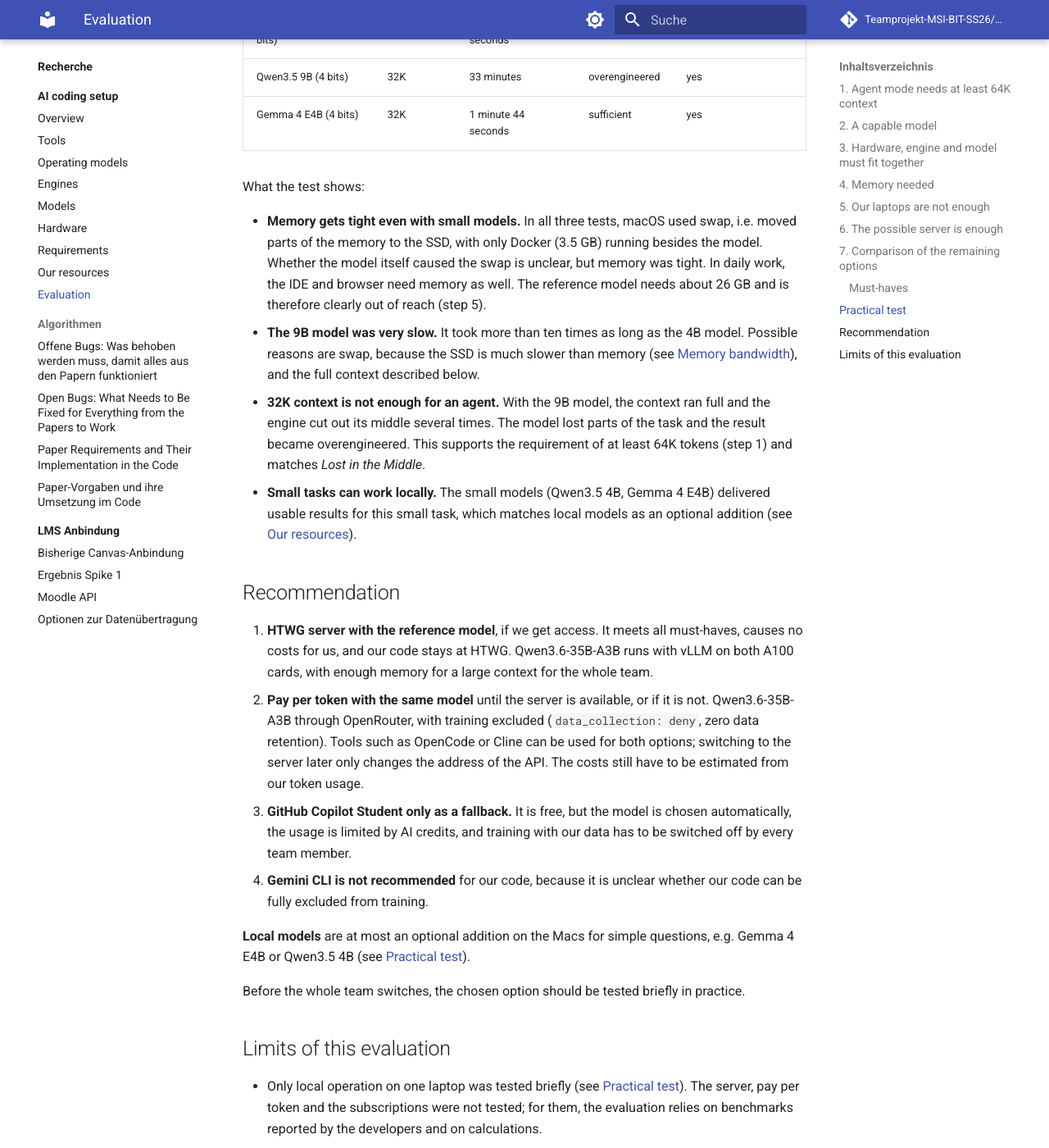
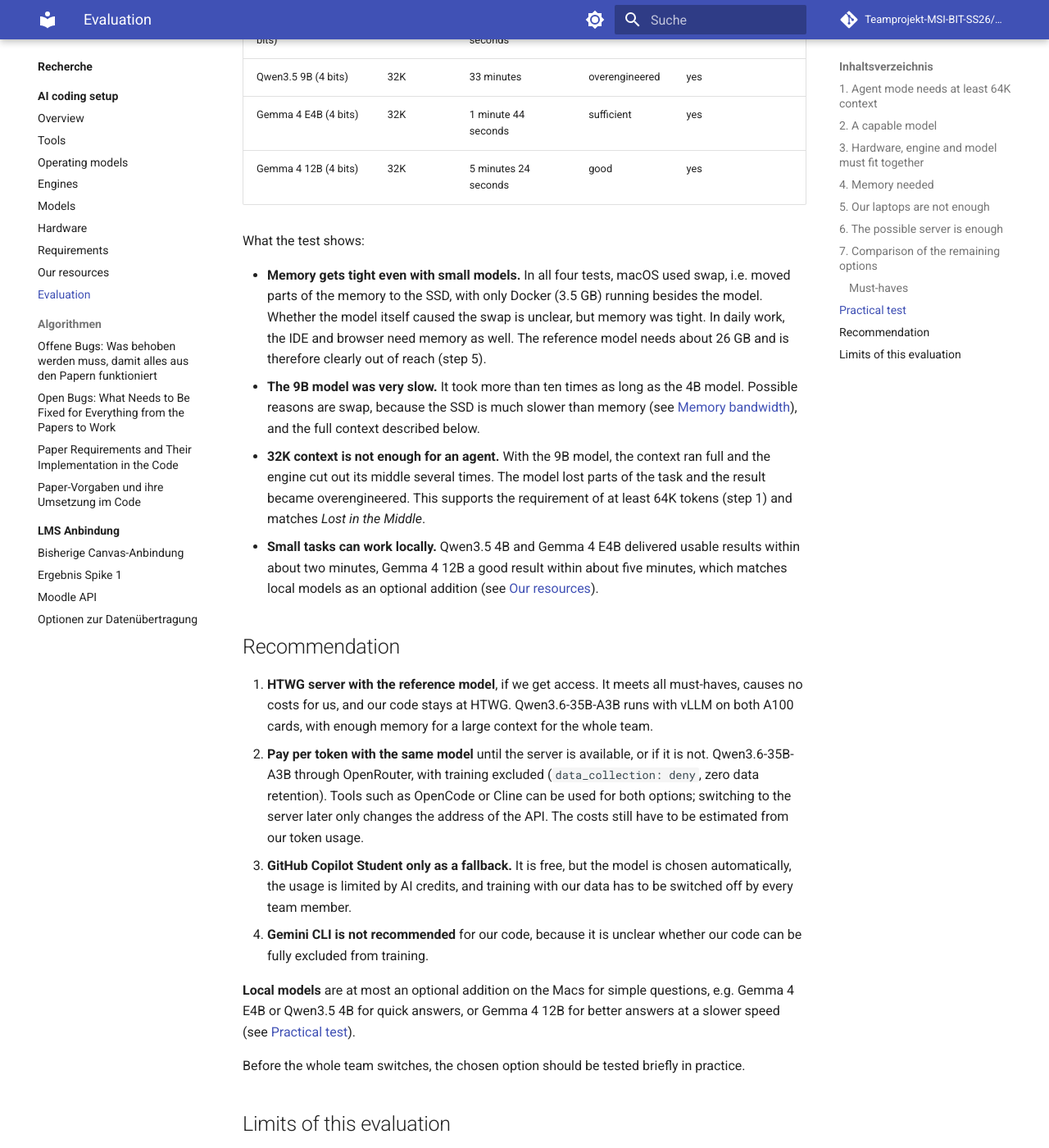
Before and after one commit to Teamprojekt-MSI-BIT-SS26/documentation, an MkDocs documentation site: the page built from docs/recherche/AI-coding-setup/9-evaluation.md, in a window 1280 px wide and 1400 px high, scrolled down 4995 px. Shown: the whole window at 82% size. Built offline with MkDocs 1.6.1 and Material for MkDocs 9.7.7, drawn with Linux system fonts in a browser that asks for light colours; comment, search, counter and statistics services are not loaded.

Commit message:
Add Gemma 4 12B to practical test and update local recommendation
Refs #32

```diff
--- a/docs/recherche/AI-coding-setup/9-evaluation.md
+++ b/docs/recherche/AI-coding-setup/9-evaluation.md
@@ -125,13 +125,14 @@ To check steps 1 and 5, we ran a short test on a laptop:
 | Qwen3.5 4B (MLX, 4 bits) | 32K | 2 minutes 30 seconds | good | yes |
 | Qwen3.5 9B (4 bits) | 32K | 33 minutes | overengineered | yes |
 | Gemma 4 E4B (4 bits) | 32K | 1 minute 44 seconds | sufficient | yes |
+| Gemma 4 12B (4 bits) | 32K | 5 minutes 24 seconds | good | yes |
 
 What the test shows:
 
-- **Memory gets tight even with small models.** In all three tests, macOS used swap, i.e. moved parts of the memory to the SSD, with only Docker (3.5 GB) running besides the model. Whether the model itself caused the swap is unclear, but memory was tight. In daily work, the IDE and browser need memory as well. The reference model needs about 26 GB and is therefore clearly out of reach (step 5).
+- **Memory gets tight even with small models.** In all four tests, macOS used swap, i.e. moved parts of the memory to the SSD, with only Docker (3.5 GB) running besides the model. Whether the model itself caused the swap is unclear, but memory was tight. In daily work, the IDE and browser need memory as well. The reference model needs about 26 GB and is therefore clearly out of reach (step 5).
 - **The 9B model was very slow.** It took more than ten times as long as the 4B model. Possible reasons are swap, because the SSD is much slower than memory (see [Memory bandwidth](6-hardware.md#memory-bandwidth)), and the full context described below.
 - **32K context is not enough for an agent.** With the 9B model, the context ran full and the engine cut out its middle several times. The model lost parts of the task and the result became overengineered. This supports the requirement of at least 64K tokens (step 1) and matches *Lost in the Middle*.
-- **Small tasks can work locally.** The small models (Qwen3.5 4B, Gemma 4 E4B) delivered usable results for this small task, which matches local models as an optional addition (see [Our resources](8-our-resources.md#recommendation)).
+- **Small tasks can work locally.** Qwen3.5 4B and Gemma 4 E4B delivered usable results within about two minutes, Gemma 4 12B a good result within about five minutes, which matches local models as an optional addition (see [Our resources](8-our-resources.md#recommendation)).
 
 ## Recommendation
 
@@ -140,7 +141,7 @@ What the test shows:
 3. **GitHub Copilot Student only as a fallback.** It is free, but the model is chosen automatically, the usage is limited by AI credits, and training with our data has to be switched off by every team member.
 4. **Gemini CLI is not recommended** for our code, because it is unclear whether our code can be fully excluded from training.
 
-**Local models** are at most an optional addition on the Macs for simple questions, e.g. Gemma 4 E4B or Qwen3.5 4B (see [Practical test](#practical-test)).
+**Local models** are at most an optional addition on the Macs for simple questions, e.g. Gemma 4 E4B or Qwen3.5 4B for quick answers, or Gemma 4 12B for better answers at a slower speed (see [Practical test](#practical-test)).
 
 Before the whole team switches, the chosen option should be tested briefly in practice.
 
```
Also changed, not shown: docs/recherche/AI-coding-setup/8-our-resources.md (+2 -2 lines).
